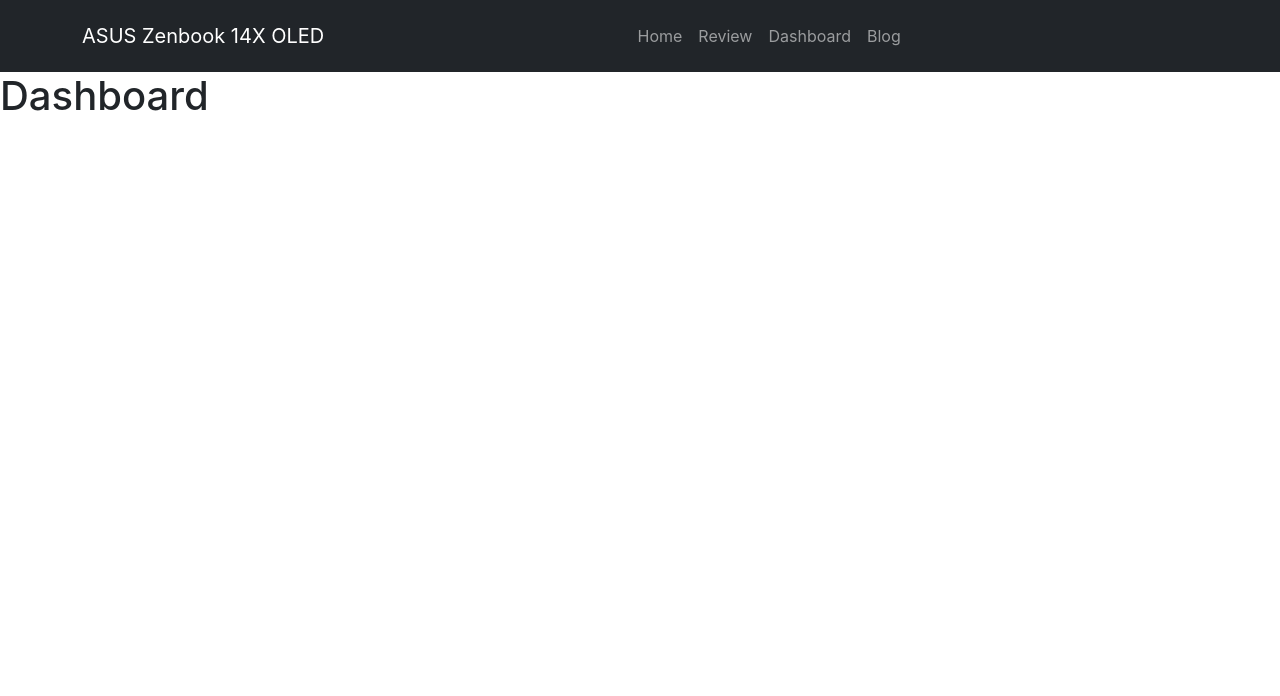
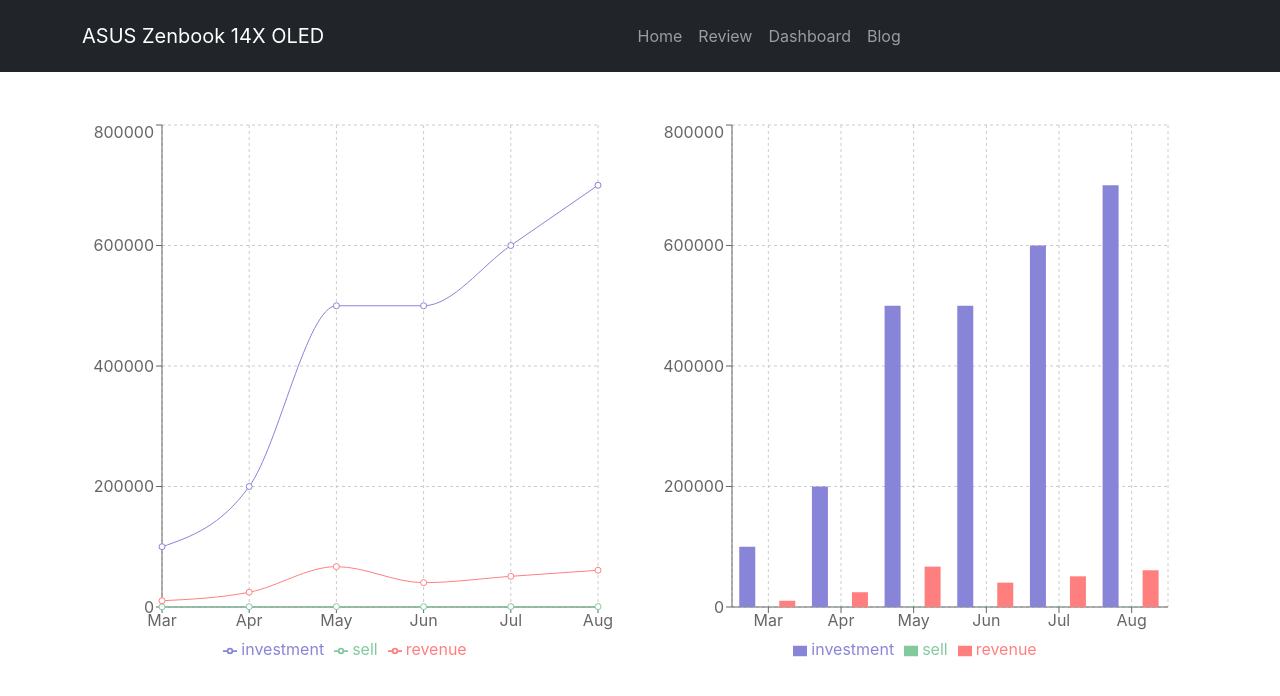
Before and after one commit to iamrealfarhanbd/Project-9, a React (Create React App) app: page /dashboard in a window 1280 px wide. Shown: the top 696 px of the page. Built offline with nearby package versions, Linux system fonts and the light colour scheme; the HTML template or start-up script is replaced by a standard one.

Commit message:
chart fixing

```diff
--- a/src/components/Blog/Blog.js
+++ b/src/components/Blog/Blog.js
@@ -1,10 +1,40 @@
 import React from 'react';
+import { Card, Col, Container, Row } from 'react-bootstrap';
 
 const Blog = () => {
     return (
-        <div>
-            <h1>Blog</h1>
-        </div>
+        <>
+            <Container>
+                <h2 className='text-center p-3'> My Blog Section</h2>
+                <Row>
+                    <Col xs={12} md={6} className="mt-5">
+                        <Card>
+                            <Card.Header as="h5">What is a semantic tag?</Card.Header>
+                            <Card.Body>
+                                <Card.Text>
+                                    {
+                                        `There are a bunch of Semantic tags in HTML5. They are header, footer, article, main, nav, and many others.  Header tag indicates header of the page. Inside a header we can add nav (<nav>) which is also a Semantic tag. Footer (<footer>) indicates the footer of the page. The <article> element specifies independent, self-contained content.`
+                                    }
+                                </Card.Text>
+                            </Card.Body>
+                        </Card>
+                    </Col>
+                    <Col xs={12} md={6} className="mt-5">
+                        <Card>
+                            <Card.Header as="h5">What is context API?</Card.Header>
+                            <Card.Body>
+                                <Card.Text>
+                                    {
+                                        `React Hooks provides a concept called context. React context API allows you to easily access data at different levels of the component tree, without passing prop to every level. This is the alternative to "prop drilling", or passing props from grandparent to parent to child, and so on. With the help of context API, data can be sent easily to any child components from any parent components.`
+                                    }
+                                </Card.Text>
+                            </Card.Body>
+                        </Card>
+                    </Col>
+                </Row>
+
+            </Container>
+        </>
     );
 };
 
--- a/src/components/Dashboard/Dashboard.js
+++ b/src/components/Dashboard/Dashboard.js
@@ -1,13 +1,68 @@
 import React from 'react';
+import { Col, Container, Row } from 'react-bootstrap';
+import { Bar, BarChart, CartesianGrid, Legend, Line, LineChart, ResponsiveContainer, Tooltip, XAxis, YAxis } from 'recharts';
+
 import useChart from '../../hooks/useChart';
 
 const Dashboard = () => {
-    const [charts , setCharts] = useChart([])
-    return (
-        <div>
-            <h1>Dashboard</h1>
-        </div>
-    );
+  const [charts] = useChart([])
+
+  return (
+    <>
+      <Container>
+        <Row>
+          <Col xs={12} md={6} className= 'mt-5'>
+          <ResponsiveContainer width="100%"  aspect={1}>
+            <LineChart
+              width={500}
+              height={300}
+              data={charts}
+              margin={{
+                top: 5,
+                right: 30,
+                left: 20,
+                bottom: 5,
+              }}
+            >
+              <CartesianGrid strokeDasharray="3 3" />
+              <XAxis dataKey="month" />
+              <YAxis />
+              <Tooltip />
+              <Legend />
+              <Line type="monotone" dataKey="investment" stroke="#8884d8" activeDot={{ r: 8 }} />
+              <Line type="monotone" dataKey="sell" stroke="#82ca9d" />
+              <Line type="monotone" dataKey="revenue" stroke="#FF7F7F" />
+            </LineChart>
+            </ResponsiveContainer>
+          </Col>
+          <Col xs={12} md={6} className= 'mt-5'>
+          <ResponsiveContainer width="100%"  aspect={1}>
+          <BarChart
+          width={500}
+          height={300}
+          data={charts}
+          margin={{
+            top: 5,
+            right: 30,
+            left: 20,
+            bottom: 5,
+          }}
+        >
+          <CartesianGrid strokeDasharray="3 3" />
+          <XAxis dataKey="month" />
+          <YAxis  />
+          <Tooltip />
+          <Legend />
+          <Bar dataKey="investment" fill="#8884d8" />
+          <Bar dataKey="sell" fill="#82ca9d" />
+          <Bar dataKey="revenue" fill="#FF7F7F" />
+        </BarChart>
+        </ResponsiveContainer>
+          </Col>
+        </Row>
+      </Container>
+    </>
+  );
 };
 
 export default Dashboard;
--- a/src/components/Hero/Hero.js
+++ b/src/components/Hero/Hero.js
@@ -1,10 +1,12 @@
 import React from 'react';
 import { Button, Col, Container, Row } from 'react-bootstrap';
+import { useNavigate } from 'react-router-dom';
 import useReview from '../../hooks/useReview';
 import Review from '../Review/Review';
 
 const Hero = () => {
     const [reviews, setReviews] = useReview([])
+    let navigate = useNavigate();
     return (
         <div>
             <Container>
@@ -20,11 +22,12 @@ const Hero = () => {
                 </Row>
                 <Container>
                     <Row >
-                        <h2 className='text-center p-3'> Show All Reviews</h2>
+                        <h2 className='text-center p-3'> Show Top 3 Reviews</h2>
                         {reviews.slice(0, 3).map(review => <Review key={review.id} review={review} />)}
                         <div className="d-flex my-5 justify-content-center">
-                            <Button variant="primary" size="lg">
-                                Block level button
+                            <Button variant="primary" size="lg"
+                                onClick={() => {navigate("/reviews") }}>
+                                Show More Reviews
                             </Button>
 
                         </div>
--- a/src/components/Review/Review.js
+++ b/src/components/Review/Review.js
@@ -23,11 +23,11 @@ const Review = (props) => {
     const { Name, Review,Rating, image } = props.review;
     return (
         <>
-            <Col lg={4}>
+            <Col lg={4} md={6}>
                 <Card className='m-2'>
-                    <Card.Header> <img src={image} alt="" rounded className='img-fluid '/> {Name}</Card.Header>
+                    <Card.Header> <img src={image} alt=""  className='img-fluid '/> <b>{Name}</b></Card.Header>
                     <Card.Body>
-                        <Card.Title><span className='d-flex'> Rating: <PrettyRating value={Rating} icons={icons.star} colors={colors.star} /></span> </Card.Title>
+                        <Card.Title> <span className='d-flex'> Rating: <PrettyRating value={Rating} icons={icons.star} colors={colors.star} /> </span> </Card.Title>
                         <Card.Text>
                             {Review}
                         </Card.Text>
--- a/src/components/Reviews/Reviews.js
+++ b/src/components/Reviews/Reviews.js
@@ -9,7 +9,7 @@ const Reviews = () => {
 
     return (
         <>
-            <Container>
+            <Container className='mx-auto my-5'>
                 <Row >
                     <h2 className='text-center p-3'> Show All Reviews</h2>
                 {reviews.map(review => <Review key={review.id} review={review} />)}
```
Also changed, not shown: public/review.json (+24 -24 lines).
